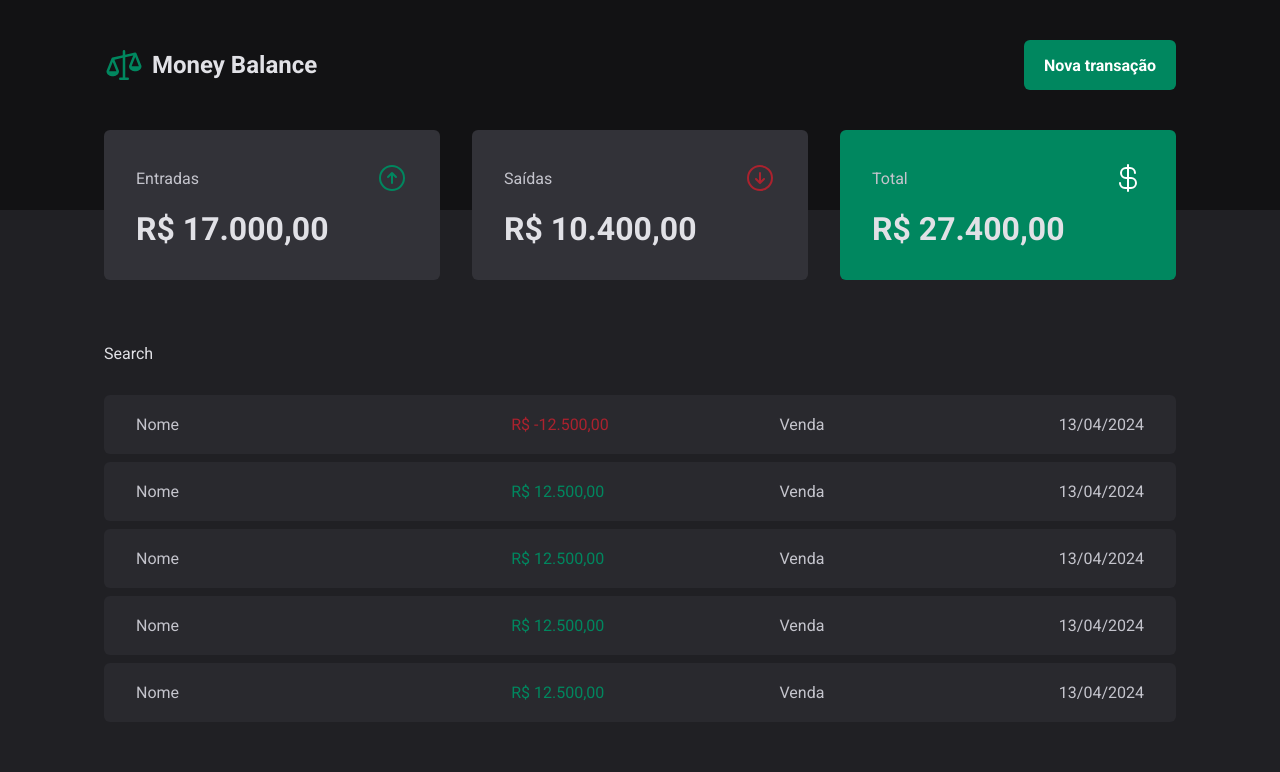
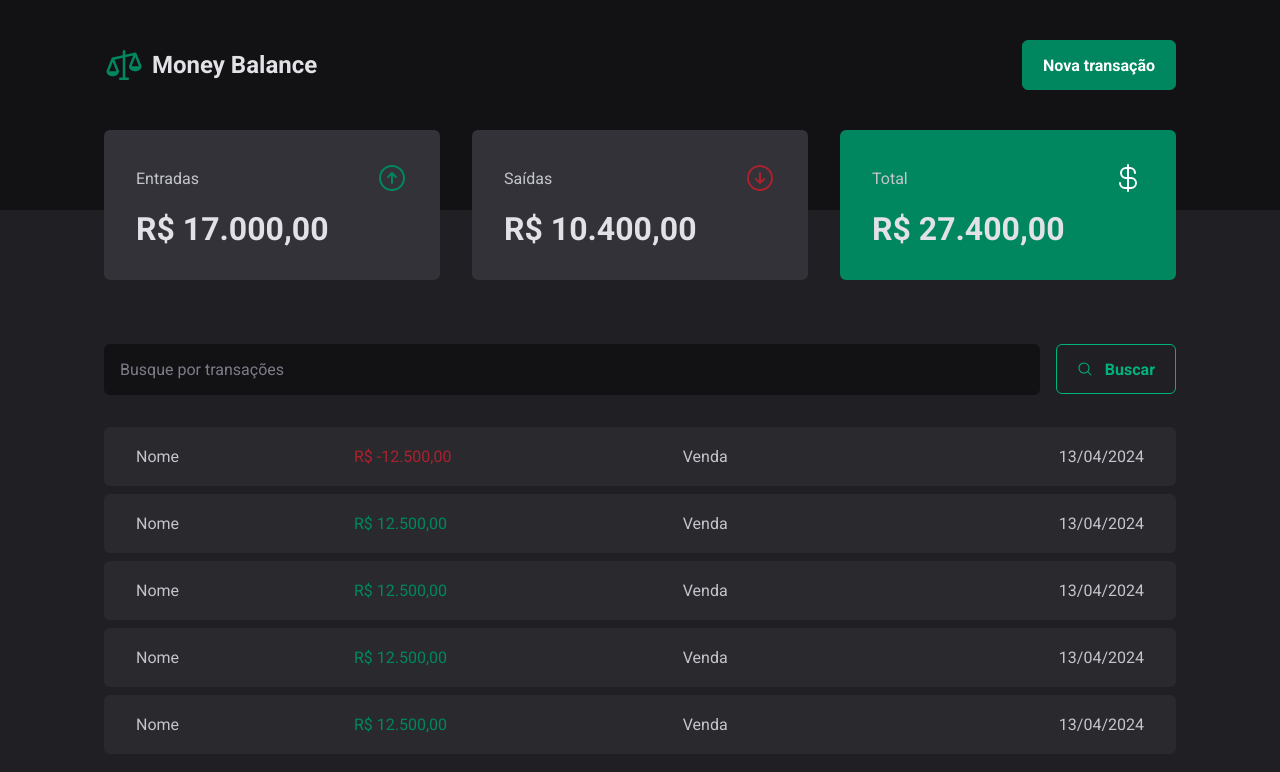
Before and after one commit to gabrielcaputo/money-balance, a React (Vite) app: page / in a window 1280 px wide. Shown: the top 772 px of the page. Built offline with nearby package versions, Linux system fonts and the light colour scheme.

Commit message:
Adiciona Search e seus estilos

```diff
--- a/src/components/Base/styles.ts
+++ b/src/components/Base/styles.ts
@@ -7,18 +7,50 @@ export const BaseContainer = styled.div`
   margin: 0 auto;
 `
 
-export const BaseButton = styled.button`${s => css`
+export const BaseButton = styled.button<{
+  variant?: 'secondary'
+}>`${s => css`
   height: 3.125rem;
-  border: 0;
+  border: 1px solid ${s.theme["green-500"]};
   background: ${s.theme["green-500"]};
   color: ${s.theme.white};
   font-weight: bold;
   padding: 0 1.25rem;
   border-radius: 6px;
   cursor: pointer;
+  display: flex;
+  align-items: center;
+  justify-content: center;
+  gap: 0.75rem;
+  transition: all 0.2s ease;
 
   &:hover {
     background: ${s.theme["green-700"]};
-    transition: background-color 0.2s;
+    border: 1px solid ${s.theme["green-700"]};
+  }
+
+  ${s.variant === 'secondary' && css`
+    background: none;
+    border: 1px solid ${s.theme["green-300"]};
+    color: ${s.theme["green-300"]};
+
+    &:hover {
+      color: ${s.theme.white};
+      background: ${s.theme["green-500"]};
+      border: 1px solid ${s.theme["green-500"]};
+    }
+  `}
+`}`
+
+export const BaseInput = styled.input`${s => css`
+  flex: 1;
+  border-radius: 6px;
+  border: 0;
+  background-color: ${s.theme["gray-900"]};
+  color: ${s.theme["gray-300"]};
+  padding: 1rem;
+
+  &::placeholder {
+    color: ${s.theme["gray-500"]};
   }
 `}`
--- a/src/pages/Transactions/Search/index.tsx
+++ b/src/pages/Transactions/Search/index.tsx
@@ -1,7 +1,16 @@
-import { SearchContainer } from "./styles";
+import { MagnifyingGlass } from "@phosphor-icons/react";
+import { BaseButton, BaseInput } from "../../../components/Base/styles";
+import { SearchContainer, SearchForm } from "./styles";
 
 export function Search() {
   return (
-    <SearchContainer>Search</SearchContainer>
+    <SearchContainer>
+      <SearchForm>
+        <BaseInput type="text" placeholder="Busque por transações" />
+        <BaseButton type="submit" variant="secondary">
+          <MagnifyingGlass /> Buscar
+        </BaseButton>
+      </SearchForm>
+    </SearchContainer>
   )
 }
--- a/src/pages/Transactions/Search/styles.ts
+++ b/src/pages/Transactions/Search/styles.ts
@@ -4,3 +4,8 @@ import { BaseContainer } from "../../../components/Base/styles";
 export const SearchContainer = styled(BaseContainer)`
   margin: 4rem auto 0;
 `
+
+export const SearchForm = styled.form`
+  display: flex;
+  gap: 1rem;
+`
--- a/src/pages/Transactions/Table/index.tsx
+++ b/src/pages/Transactions/Table/index.tsx
@@ -6,31 +6,31 @@ export function Table() {
       <table>
         <tbody>
           <tr>
-            <td width="35%">Nome</td>
+            <td>Nome</td>
             <td><Price value={-12500.00}>R$ -12.500,00</Price></td>
             <td>Venda</td>
             <td>13/04/2024</td>
           </tr>
           <tr>
-            <td width="35%">Nome</td>
+            <td>Nome</td>
             <td><Price value={12500.00}>R$ 12.500,00</Price></td>
             <td>Venda</td>
             <td>13/04/2024</td>
           </tr>
           <tr>
-            <td width="35%">Nome</td>
+            <td>Nome</td>
             <td><Price value={12500.00}>R$ 12.500,00</Price></td>
             <td>Venda</td>
             <td>13/04/2024</td>
           </tr>
           <tr>
-            <td width="35%">Nome</td>
+            <td>Nome</td>
             <td><Price value={12500.00}>R$ 12.500,00</Price></td>
             <td>Venda</td>
             <td>13/04/2024</td>
           </tr>
           <tr>
-            <td width="35%">Nome</td>
+            <td>Nome</td>
             <td><Price value={12500.00}>R$ 12.500,00</Price></td>
             <td>Venda</td>
             <td>13/04/2024</td>
```
